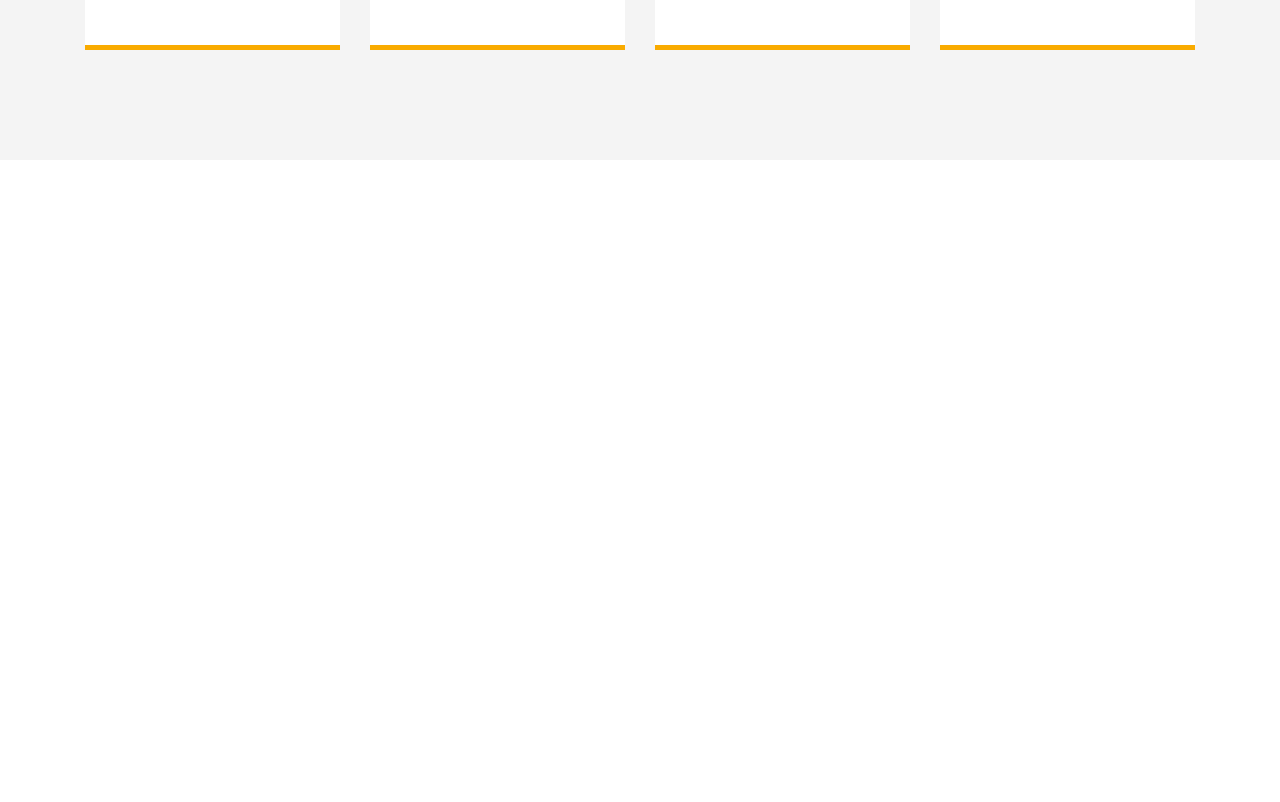
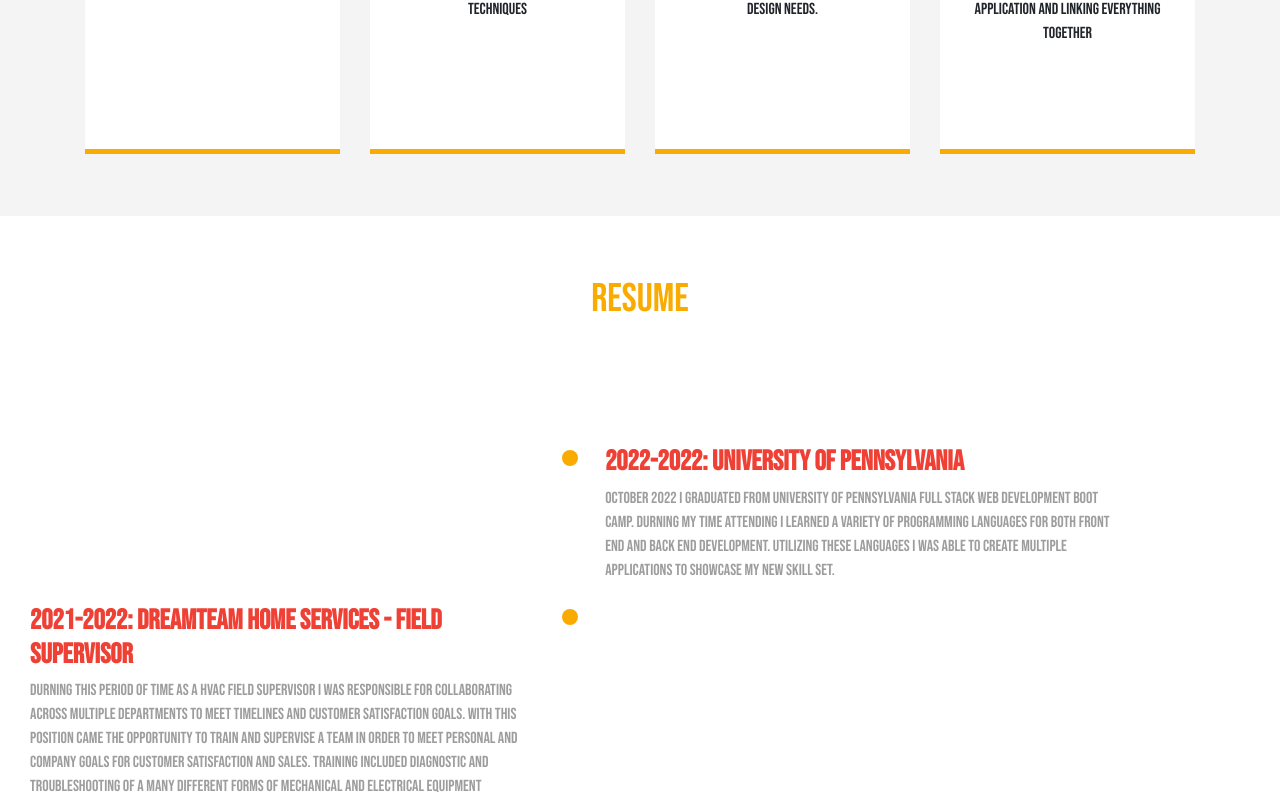
Before and after one commit to wjimh314/wh_portfolio, a React (Create React App) app: page / in a window 1280 px wide. Shown: the part 1614-2416 px from the top of the page. Before the commit the page ends 1774 px from the top, so only its background shows below. Built offline with nearby package versions, Linux system fonts and the light colour scheme.

Commit message:
styled and finished resume section

```diff
--- a/src/App.css
+++ b/src/App.css
@@ -3,10 +3,13 @@
 :root {
   --primary-white: #fff;
   --primary-orange: #f9ab00;
-  --primary-dark: rgba(255,255,255, 0);
+  --primary-dark: #696969;
   --primary-red: #ef4035;
   --primary-hover-red: #f33501;
   --primary-light-grey:#f4f4f4;
+  --primary-grey:#ccd1d9;
+  --primary-dark-grey:rgba(108, 108, 108, 0.4);
+
 
 }
 
@@ -162,3 +165,83 @@
 .languages .box:hover p {
   color: var(--primary-white);
 }
+
+/* Resume */
+.resume-wrapper{
+  position:absolute;
+  padding: 3.125rem 0;
+  overflow: hidden;
+
+}
+.resume h1{
+  color: var(--primary-orange);
+  padding:.7rem;
+}
+.resume-wrapper::before{
+  position:relative;
+  content:"";
+  top:0;
+  left:50%;
+  margin-left: -.0625rem;
+  width:0.125rem;
+  height:100%;
+  background:var(--primary-grey);
+  z-index:1;
+}
+.timeline-block{
+  width:calc(50% + .5rem);
+  display:flex;
+  justify-content:space-between;
+  clear:both;
+}
+.timeline-block-right{
+  float:right;
+
+}
+.timeline-block-left{
+  float:left;
+  direction:rtl;
+
+}
+.marker{
+  width:1rem;
+  height:1rem;
+  border-radius:50%;
+  border:0.3125rem solid rgba(255,255,255, 0);
+  background: var(--primary-orange);
+  margin-top: .625rem;
+z-index:3;
+
+}
+.timeline-content{
+  width:95%;
+  padding: 0 0.9375rem;
+  color:rgba(24, 21, 21, 0.418);
+  direction:ltr;
+}
+.timeline-content h3{
+  margin-top:0.3125rem;
+  color:var(--primary-red);
+  font-weight:900;
+}
+/*------------ MEDIA ------------------*/
+@media(max-width: 768px) {
+  .resume .container {
+    padding-left: 0;
+  }
+
+    .resume-wrapper::before {
+      left: 0.5rem;
+      margin-bottom: 1.875rem;
+    }
+    .timeline-block-right {
+      float: none;
+      width: 100%;
+    }
+
+    .timeline-block-left {
+      float: none;
+      direction: ltr;
+      width: 100%;
+    }
+  }
--- a/src/App.js
+++ b/src/App.js
@@ -5,6 +5,7 @@
 import Header from './components/Header';
 import AboutMe from './components/AboutMe';
 import Languages from './components/Languages';
+import Resume from './components/Resume';
 function App() {
   return(
   <>
@@ -26,6 +27,7 @@
    <Header />
    <AboutMe/>
    <Languages/>
+   <Resume/>
    </>
   );
 }
--- a/src/components/Languages.js
+++ b/src/components/Languages.js
@@ -3,11 +3,11 @@
 const Languages = () => {
   return (
     <div className="languages">
-        <div className="py-5">
+        <h1 className="py-5">my process</h1>
             <div className="container">
                 <div className="row">
                 {/* Web design  */}
-                    <div className="col-md-3 col-sm-6">
+                    <div className="col-lg-3 col-md-6 col-sm-6">
                         <div className="box">
                             <h3>Web Design</h3>
                             <p>Starting with a initial idea, I plan
@@ -15,31 +15,31 @@
                         </div>
                     </div>
                     {/*  Web Development*/}
-                    <div className="col-md-3 col-sm-6">
+                    <div className="col-lg-3 col-md-3 col-sm-6">
                         <div className="box">
                             <h3>Web Development</h3>
                             <p>From the initial design, I tackle the task of developing the application using various techniques </p>
                         </div>
                     </div>
                     {/*  Frontend*/}
-                    <div className="col-md-3 col-sm-6">
+                    <div className="col-lg-3 col-md-3 col-sm-6">
                         <div className="box">
                             <h3>Front-End development</h3>
                             <p>Using a variety of languages I build the front end of the application to meet the design needs. </p>
                         </div>
                     </div>
                     {/*  backend*/}
-                    <div className="col-md-3 col-sm-6">
+                    <div className="col-lg-3 col-md-3 col-sm-6">
                         <div className="box">
                             <h3>Back-End development</h3>
-                            <p>Once design needs are met, I finalize the project by building the back-end of the application and linking everything together to have a full functioning application!</p>
+                            <p>Once design needs are met, I finalize the project by building the back-end of the application and linking everything together </p>
                         </div>
                     </div>
                     {/*  */}
                 </div>
             </div>
 
-        </div>
+
 
     </div>
   )
--- /dev/null
+++ b/src/components/Resume.js
@@ -0,0 +1,47 @@
+import React from 'react'
+
+const Resume = () => {
+  return (
+  <div className='resume'>
+    <div className='d-flex justify-content-center my-5'>
+    <h1>Resume</h1>
+  </div>
+  <div className='container resume-wrapper'>
+    <div className= 'timeline-block timeline-block-right'>
+        <div className='marker'></div>
+        <div className='timeline-content'>
+            <h3>2022-2022: University Of Pennsylvania</h3>
+            <p>October 2022 I graduated from University of Pennsylvania Full Stack Web Development Boot Camp. Durning my time attending I learned a variety of programming languages for both front end and back end development. Utilizing these languages I was able to create multiple applications to showcase my new skill set. </p>
+        </div>
+    </div>
+    {/* 2021- 2022*/}
+
+    <div className= 'timeline-block timeline-block-left'>
+        <div className='marker'></div>
+        <div className='timeline-content'>
+            <h3>2021-2022: DreamTeam Home services - Field Supervisor </h3>
+            <p>Durning this period of time as a HVAC field supervisor I was responsible for collaborating across multiple departments to meet timelines and customer satisfaction goals. With this position came the opportunity to train and supervise a team in order to meet personal and company goals for customer satisfaction and sales. Training included diagnostic and troubleshooting of a many different forms of mechanical and electrical equipment  </p>
+        </div>
+    </div>
+    {/* 2020-2021 */}
+    <div className= 'timeline-block timeline-block-right'>
+        <div className='marker'></div>
+        <div className='timeline-content'>
+            <h3>2020-2021: W.M Henderson - Service Technician </h3>
+            <p>Produced detailed documentation of issues, services provided, and outcomes on every job ticket. Cultivated strong relationships with clients to build successful business partnerships. Provided exceptional customer service while adhering to a strict schedule.</p>
+        </div>
+    </div>
+    {/*2018-2020  */}
+    <div className= 'timeline-block timeline-block-left'>
+        <div className='marker'></div>
+        <div className='timeline-content'>
+            <h3>2018-2020: Murphys Plumbing Heating and Air conditiong - service/install technician  </h3>
+            <p> Performed a wide variety of tasks from service and installs to sales. While working here I continued to develop and sharpen my problem solving skills while providing detailed repair options to every client.</p>
+        </div>
+    </div>
+  </div>
+  </div>
+  )
+}
+
+export default Resume
```
